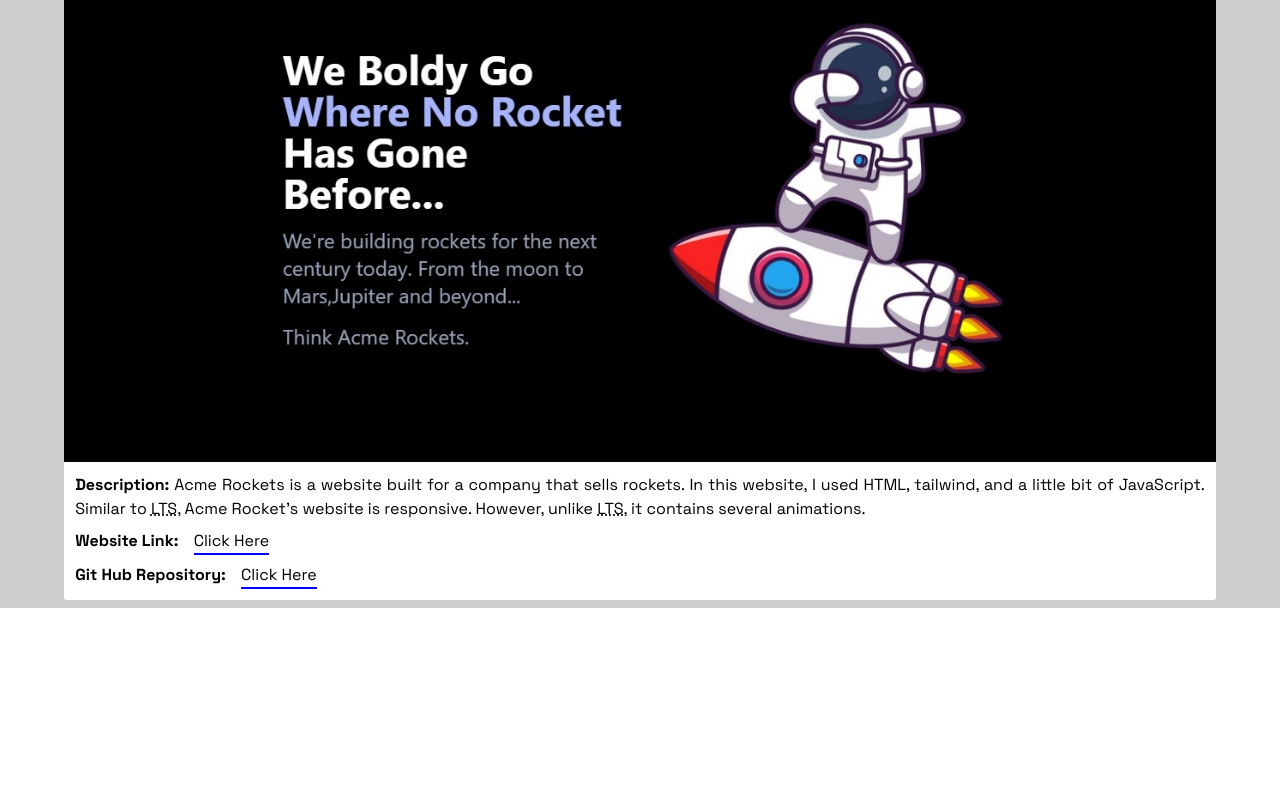
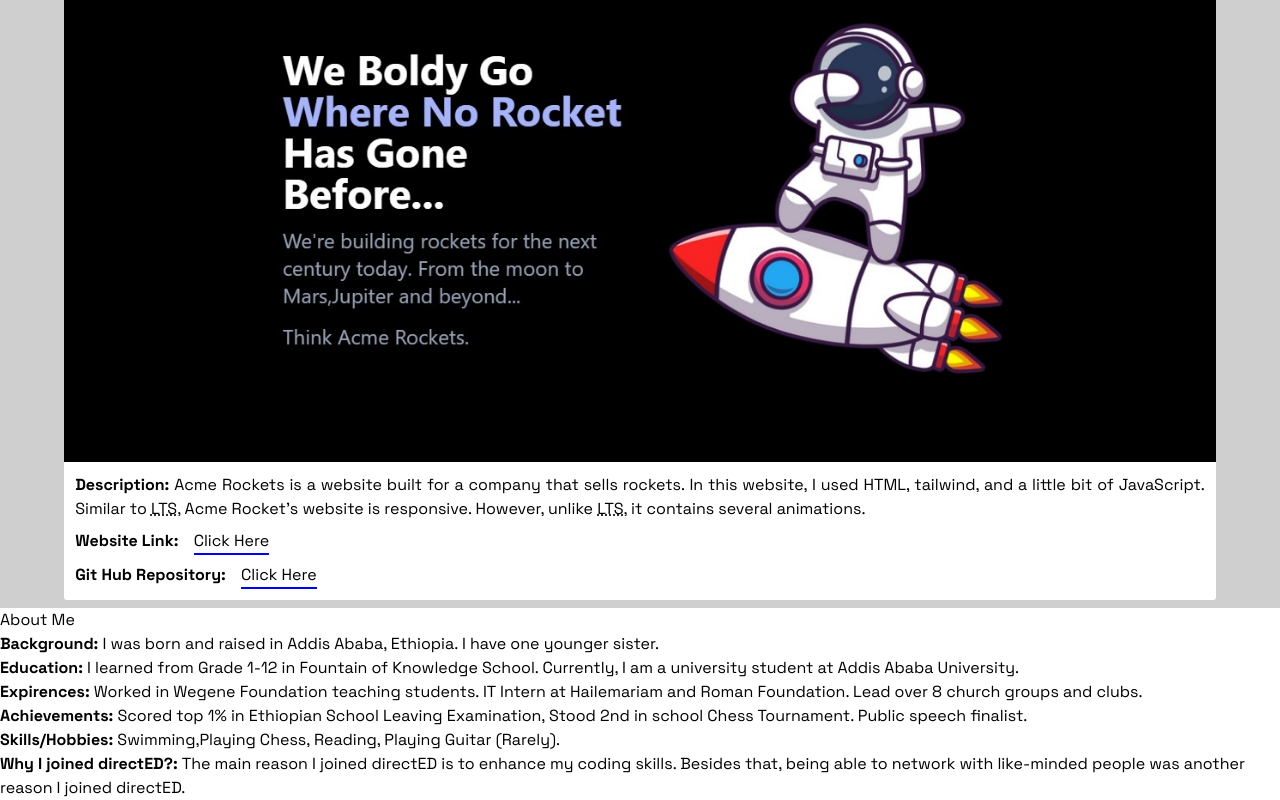
Before and after one commit to eyoelm5/Portfolio, a website: page build/index.html in a window 1280 px wide. Shown: the part 2542-3342 px from the top of the page. Before the commit the page ends 3150 px from the top, so only its background shows below. Drawn offline with Linux system fonts and the light colour scheme.

Commit message:
Add about section content

```diff
--- a/build/css/style.css
+++ b/build/css/style.css
@@ -1,6 +1,9 @@
 @import url('https://fonts.googleapis.com/css2?family=Space+Grotesk:wght@300..700&display=swap');
 
-/* ||RESET: Done by Tailwind */
+/* ||RESET: Most of it Done by Tailwind */
+*:focus{
+    outline: none;
+}
 
 /* ||VARIABLES */
 :root{
@@ -168,6 +171,7 @@
     background-color: var(--PROJECTS-BGCOLOR);
     gap:2rem;
     padding: 0.5rem 0;
+    scroll-margin-top: 4.4rem;
 }
 
 .past-projects__h2{
--- a/build/index.html
+++ b/build/index.html
@@ -67,6 +67,22 @@
                 </div>
             </section>
         </article>
+
+        <!-- ABOUT ME -->
+        <article id="about">
+            <h2>About Me</h2>
+            <section>
+                <p><strong>Background: </strong>I was born and raised in Addis Ababa, Ethiopia. I have one younger sister.</p>
+                <p><strong>Education: </strong>I learned from Grade 1-12 in Fountain of Knowledge School. Currently, I am a university student at Addis Ababa University.</p>
+                <p><Strong>Expirences: </Strong> Worked in Wegene Foundation teaching students. IT Intern at Hailemariam and Roman Foundation. Lead over 8 church groups and clubs.</p>
+            </section>
+
+            <section>
+                <p><strong>Achievements: </strong>Scored top 1% in Ethiopian School Leaving Examination, Stood 2nd in school Chess Tournament. Public speech finalist.</p>
+                <p><strong>Skills/Hobbies: </strong>Swimming,Playing Chess, Reading, Playing Guitar (Rarely).</p>
+                <p><Strong>Why I joined directED?: </Strong>The main reason I joined directED is to enhance my coding skills. Besides that, being able to network with like-minded people was another reason I joined directED.</p>
+            </section>
+        </article>
     </main>
 
 </body>
```
